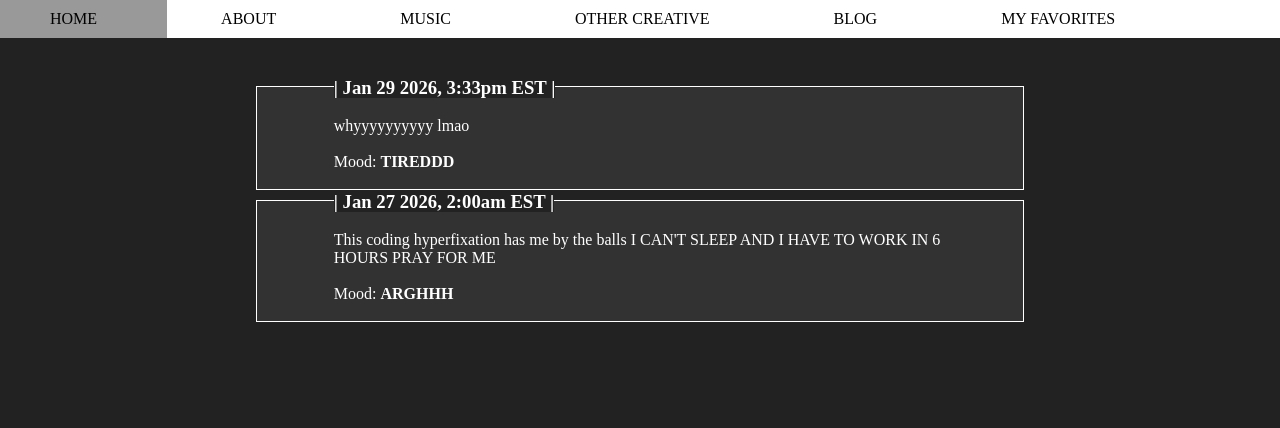
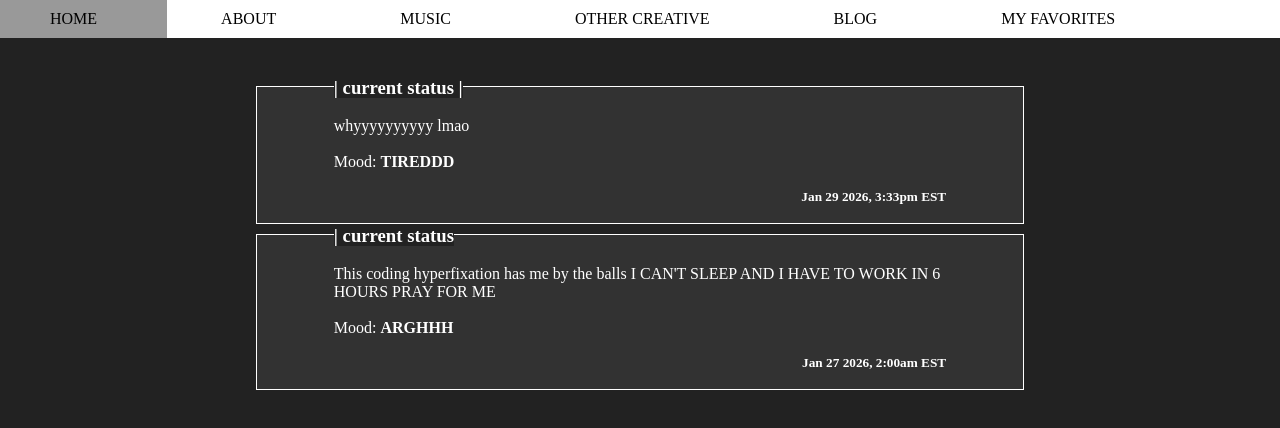
Before and after one commit to elliotwrenmusic/ewmsite, a plain HTML site: page site/statuses.html in a window 1280 px wide. Drawn offline with Linux system fonts and the light colour scheme; a web font is replaced by a local one.

Commit message:
changing status page back, i didn't like the new option

```diff
--- a/site/statuses.html
+++ b/site/statuses.html
@@ -78,7 +78,7 @@
 
         <div class=statustable>
             <div class="status">
-                <h3 class="boxtitle"><span>|  Jan 29 2026, 3:33pm EST |</span></h3>
+                <h3 class="boxtitle"><span>|  current status |</span></h3>
                 <br>
                 <p> <!--Status-->
                     whyyyyyyyyyy lmao
@@ -88,9 +88,13 @@
                     Mood: <b>TIREDDD</b>
                 </p>
                 <br>
+                <h5> <!--Timestamp INCLUDE TIMEZONE-->
+                    Jan 29 2026, 3:33pm EST
+                </h5>
+                <br>
             </div>
             <div class="status">
-                <h3 class="boxtitle"><span>|  Jan 27 2026, 2:00am EST |</span></h3>
+                <h3 class="boxtitle"><span>|  current status </span></h3>
                 <br>
                 <p> <!--Status-->
                     This coding hyperfixation has me by the balls
@@ -101,6 +105,10 @@
                     Mood: <b>ARGHHH</b>
                 </p>
                 <br>
+                <h5> <!--Timestamp INCLUDE TIMEZONE-->
+                    Jan 27 2026, 2:00am EST
+                </h5>
+                <br>
             </div>
 
     </body>
```
